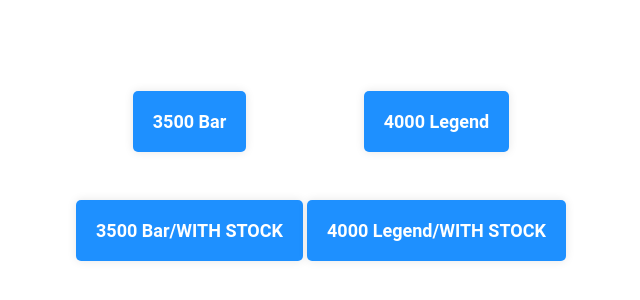
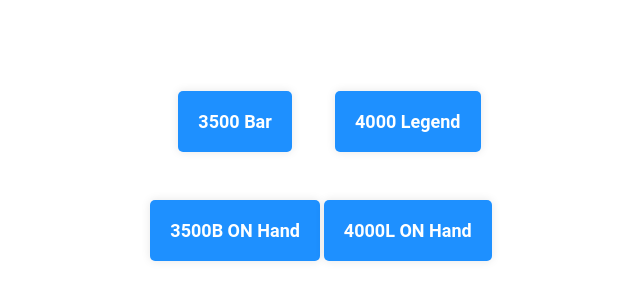
Before and after one commit to techofuture00/Start_Page, a plain HTML site: page index.html in a window 1280 px wide. Shown: the part 224-524 px from the top of the page, without its empty margins (319-959 px from the left). Drawn offline with Linux system fonts and the light colour scheme.

Commit message:
Update index.html

```diff
--- a/index.html
+++ b/index.html
@@ -62,10 +62,10 @@
 
 <tr>
    <td>
-  <a href="https://script.google.com/macros/s/AKfycbxVJ1sVH7SQ_Xrcbh3cjr15NlhgK8ChL0uDbHPD3Pw6jC2gMvz0Wbfm4HcTf7AcZvRh4Q/exec" class="btn">3500 Bar/WITH STOCK</a>
+  <a href="https://script.google.com/macros/s/AKfycbxVJ1sVH7SQ_Xrcbh3cjr15NlhgK8ChL0uDbHPD3Pw6jC2gMvz0Wbfm4HcTf7AcZvRh4Q/exec" class="btn">3500B ON Hand</a>
 </td>
 <td>
- <a href="https://script.google.com/macros/s/AKfycby8ELFODqMtptNJnICec_jvgBH-PVTEukp-5kXNlSQKgkB-hG5L03gmbSLz6i76ffye/exec" class="btn">4000 Legend/WITH STOCK</a>
+ <a href="https://script.google.com/macros/s/AKfycby8ELFODqMtptNJnICec_jvgBH-PVTEukp-5kXNlSQKgkB-hG5L03gmbSLz6i76ffye/exec" class="btn">4000L ON Hand</a>
  </td>
  </tr>
 </table>
```
